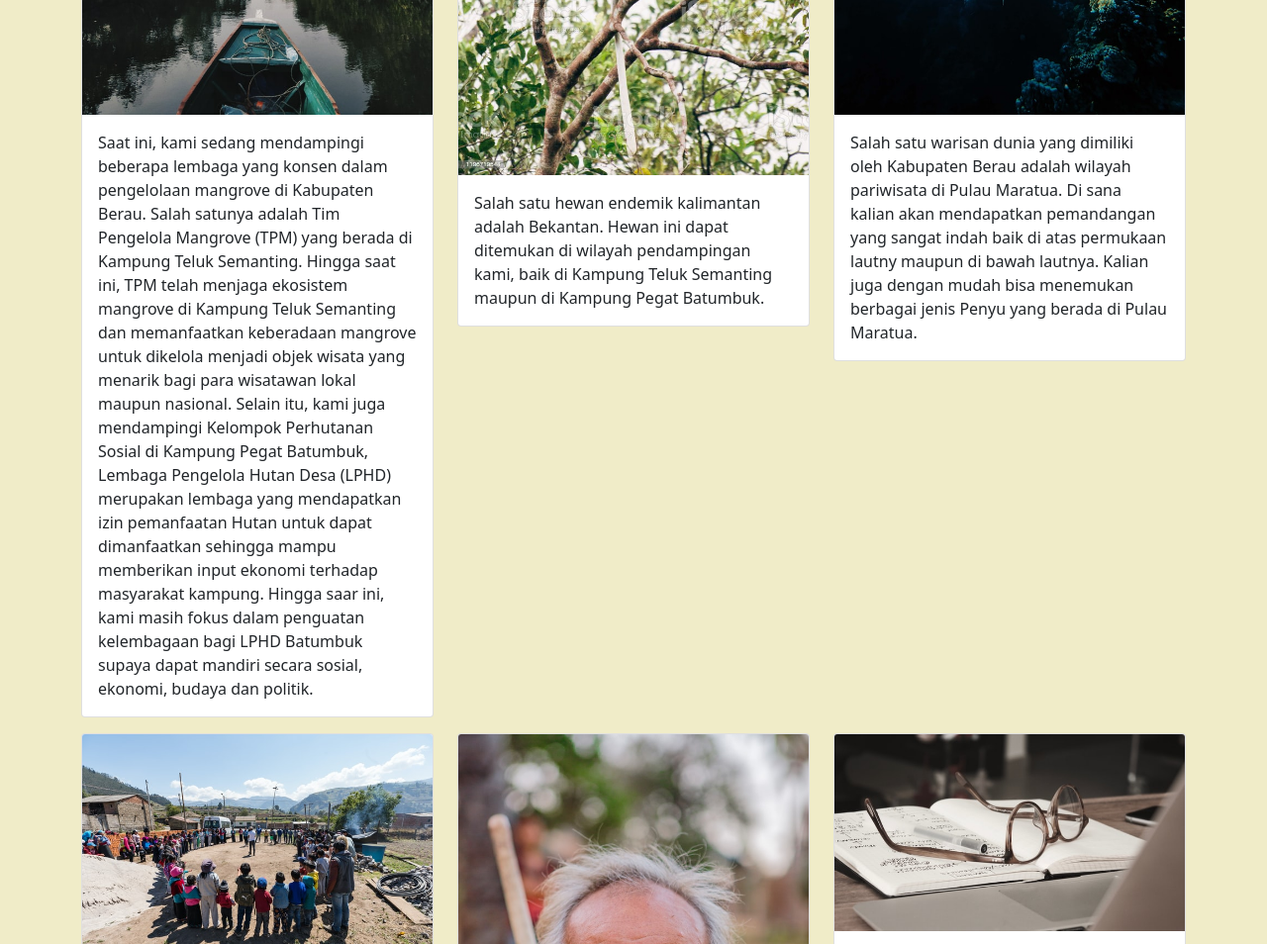
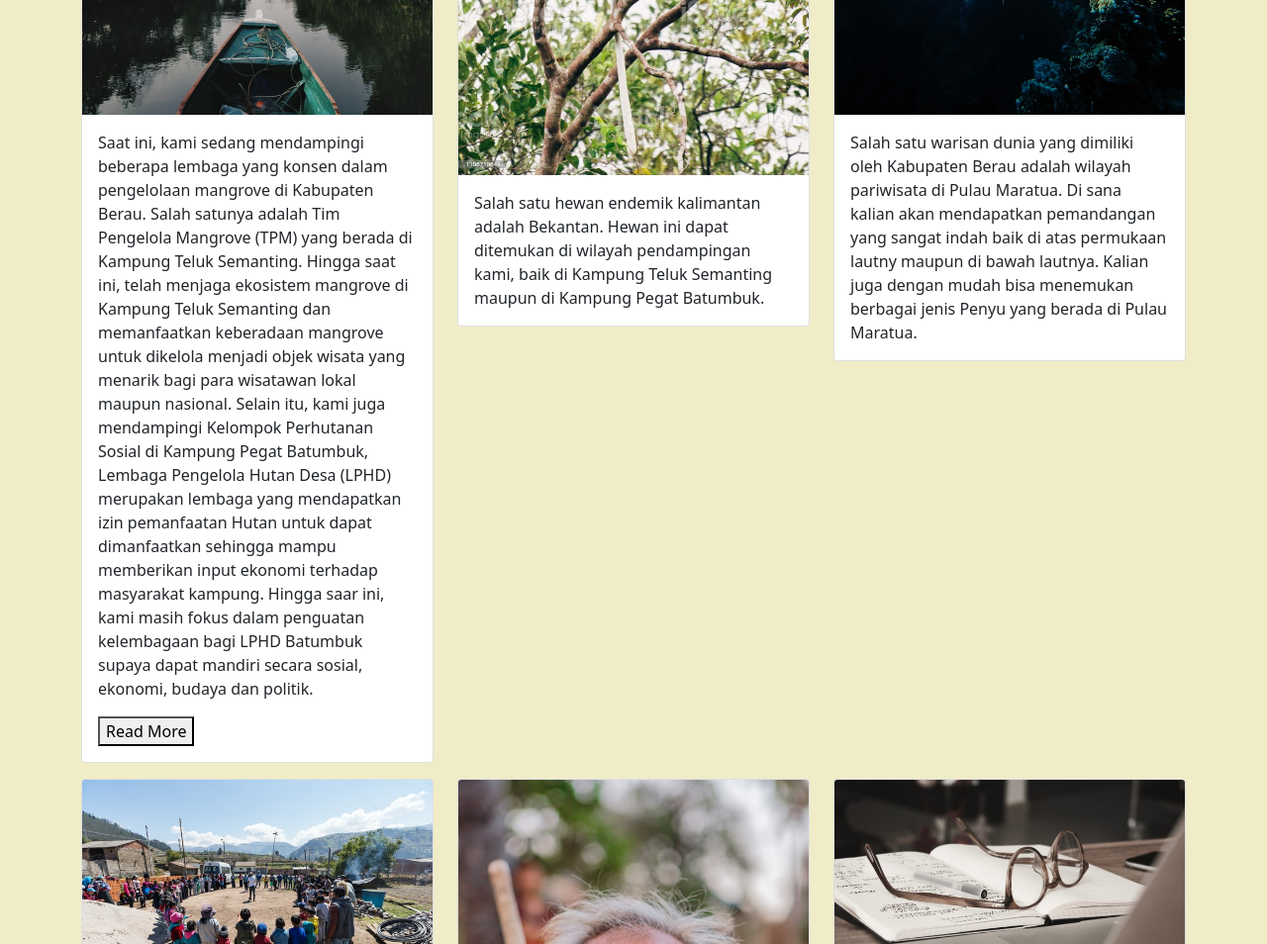
Before and after one commit to kundinghasnah/kundinghasnah.github.io, a plain HTML site: page index.html in a window 1280 px wide. Shown: the part 1820-2774 px from the top of the page at 99% size. Drawn offline with nearby package versions, Linux system fonts and the light colour scheme.

Commit message:
menambahkan read more

```diff
--- a/index.html
+++ b/index.html
@@ -84,7 +84,8 @@
                 <div class="card">
                     <img src="img/Mangrove.jpg" class="card-img-top" alt="Mangrove">
                     <div class="card-body">
-                      <p class="card-text">Saat ini, kami sedang mendampingi beberapa lembaga yang konsen dalam pengelolaan mangrove di Kabupaten Berau. Salah satunya adalah Tim Pengelola Mangrove (TPM) yang berada di Kampung Teluk Semanting. Hingga saat ini, TPM telah menjaga ekosistem mangrove di Kampung Teluk Semanting dan memanfaatkan keberadaan mangrove untuk dikelola menjadi objek wisata yang menarik bagi para wisatawan lokal maupun nasional. Selain itu, kami juga mendampingi Kelompok Perhutanan Sosial di Kampung Pegat Batumbuk, Lembaga Pengelola Hutan Desa (LPHD) merupakan lembaga yang mendapatkan izin pemanfaatan Hutan untuk dapat dimanfaatkan sehingga mampu memberikan input ekonomi terhadap masyarakat kampung. Hingga saar ini, kami masih fokus dalam penguatan kelembagaan bagi LPHD Batumbuk supaya dapat mandiri secara sosial, ekonomi, budaya dan politik.</p>
+                      <p class="card-text">Saat ini, kami sedang mendampingi beberapa lembaga yang konsen dalam pengelolaan mangrove di Kabupaten Berau. Salah satunya adalah Tim Pengelola Mangrove (TPM) yang berada di Kampung Teluk Semanting. Hingga saat ini, <span class="Read more...">telah menjaga ekosistem mangrove di Kampung Teluk Semanting dan memanfaatkan keberadaan mangrove untuk dikelola menjadi objek wisata yang menarik bagi para wisatawan lokal maupun nasional. Selain itu, kami juga mendampingi Kelompok Perhutanan Sosial di Kampung Pegat Batumbuk, Lembaga Pengelola Hutan Desa (LPHD) merupakan lembaga yang mendapatkan izin pemanfaatan Hutan untuk dapat dimanfaatkan sehingga mampu memberikan input ekonomi terhadap masyarakat kampung. Hingga saar ini, kami masih fokus dalam penguatan kelembagaan bagi LPHD Batumbuk supaya dapat mandiri secara sosial, ekonomi, budaya dan politik.</span></p>
+                      <button class="read-more-btn">Read More</button>
                     </div>
                   </div>
             </div>
```
